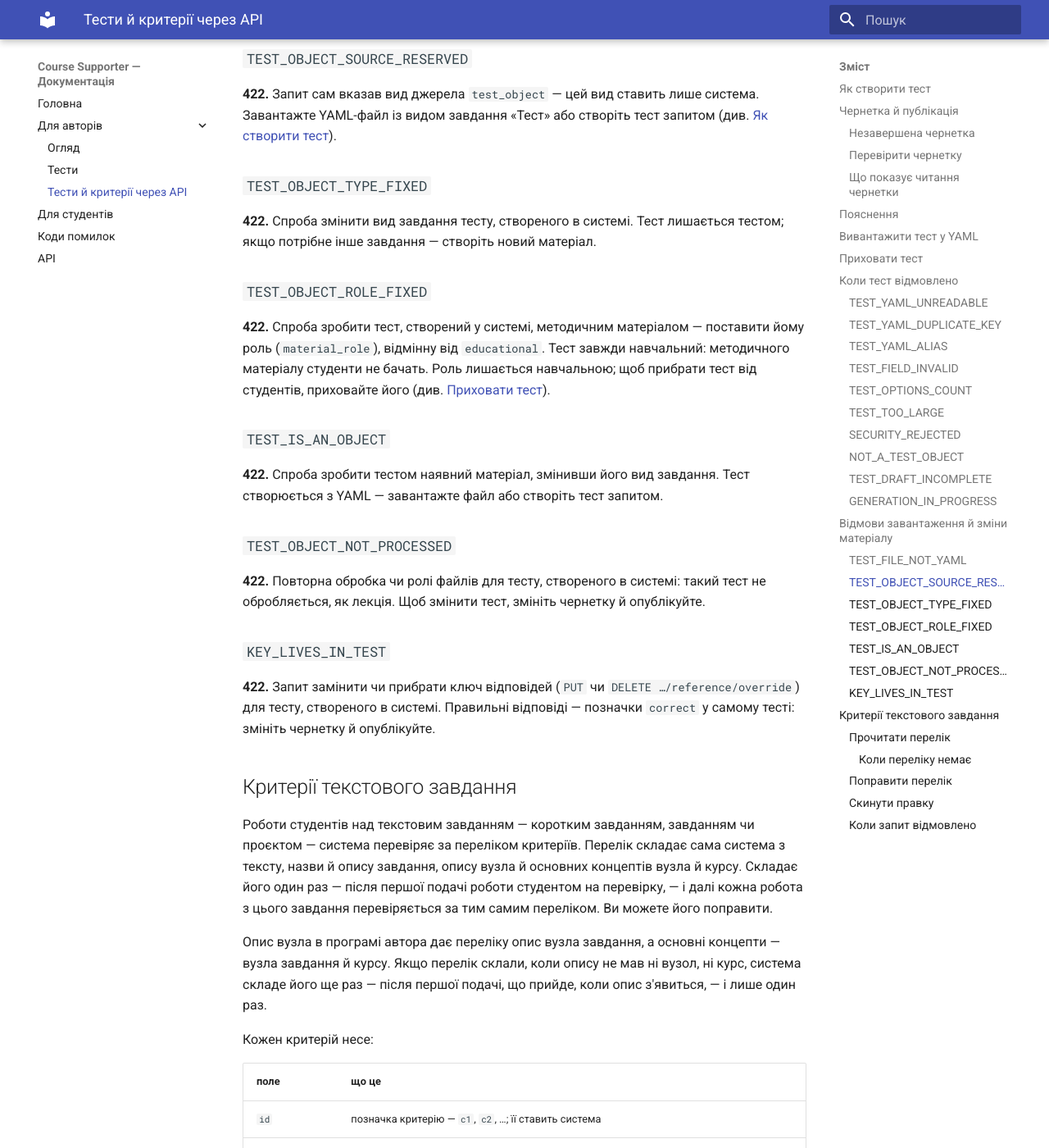
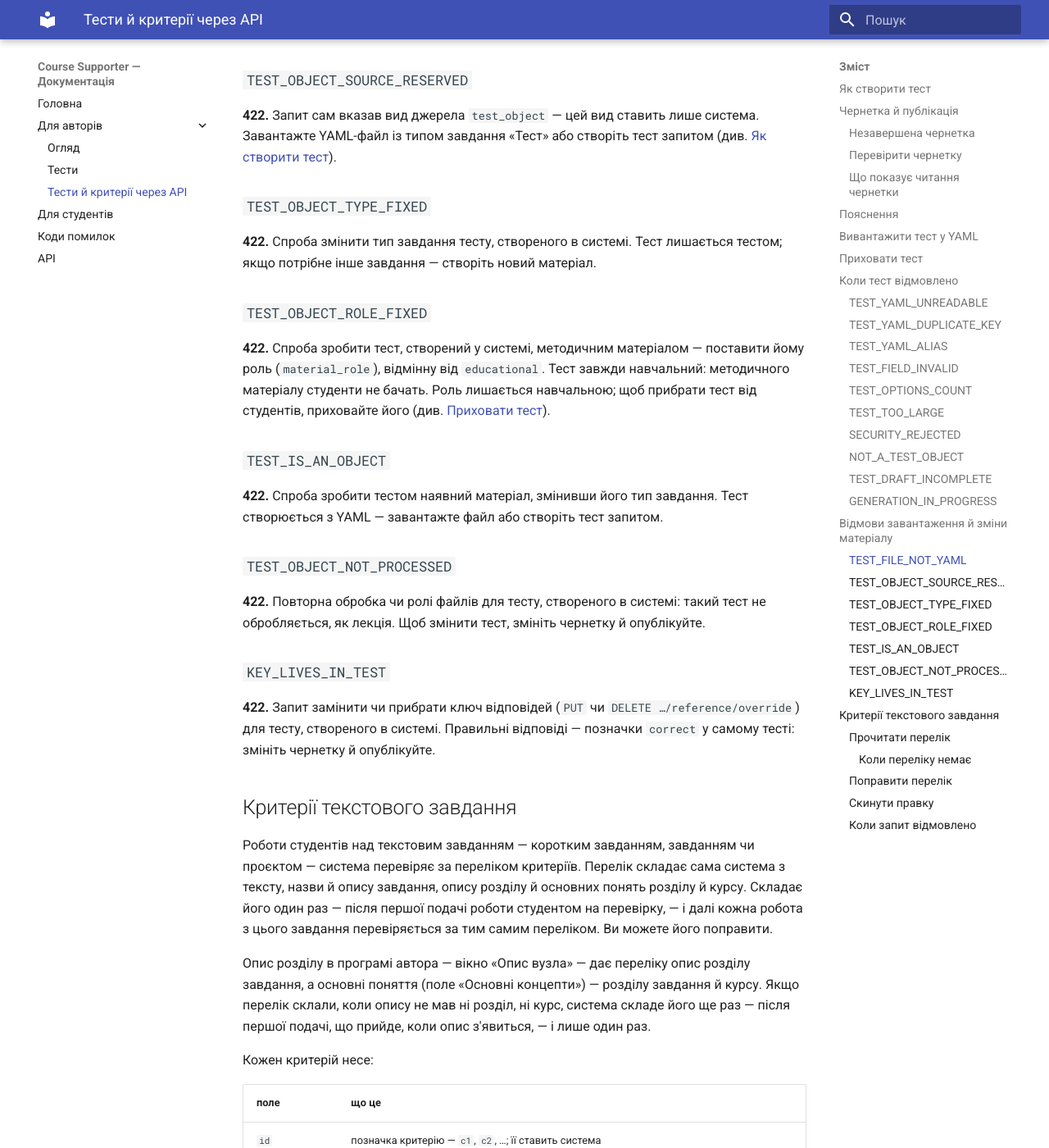
Before and after one commit to KonstZiv/course-supporter, an MkDocs documentation site: the page built from docs/uk/authors/api.md, in a window 1280 px wide and 1400 px high, scrolled down 7823 px. Shown: the whole window at 82% size. Built offline with MkDocs 1.6.1 and Material for MkDocs 9.7.7, drawn with Linux system fonts in a browser that asks for light colours; some of the changed text lies outside the part shown.

Commit message:
docs(authors): align wording with the guide vocabulary
"Тип завдання" for the task type, "розділ" for a course node and
"поняття" for its main concepts, with the app's own labels quoted where
they still read "вузол" and "концепти". The authors' "Тести" page sends
the reader to the editor's model check instead of the API route, and the
two pages name each other where the old page said "below" or "above".

Co-Authored-By: Claude Opus 5.5 <noreply@anthropic.com>
Claude-Session: https://claude.ai/code/session_01JrnFcwJ9rH1PSh6u3zQNQV

```diff
--- a/docs/uk/authors/api.md
+++ b/docs/uk/authors/api.md
@@ -24,7 +24,7 @@ last_updated: 2026-10-03
 ## Як створити тест {#create}
 
 **Файлом.** У програмі автора завантажте YAML-файл (`.yaml` чи `.yml`) у потрібний розділ курсу, як
-будь-який матеріал, і оберіть вид завдання «Тест». Система не обробляє такий файл, як лекцію: вона
+будь-який матеріал, і оберіть тип завдання «Тест». Система не обробляє такий файл, як лекцію: вона
 одразу перевіряє його й створює тест із чернеткою; сам файл не зберігається. Якщо у файлі помилка
 формату, тест не створюється, а відмова називає її місце (див. [Коли тест відмовлено](#refusals)).
 Незавершений тест створюється — його можна дописати пізніше (див. [Незавершена чернетка](#incomplete)).
@@ -317,18 +317,18 @@ curl https://api.pythoncourse.me/api/v1/tests/$TEST_ID/yaml -H "X-API-Key: $PREP
 
 ### `TEST_FILE_NOT_YAML` {#TEST_FILE_NOT_YAML}
 
-**422.** Матеріал із видом завдання «Тест» — не YAML-файл (`.yaml`, `.yml`), а інший файл чи
+**422.** Матеріал із типом завдання «Тест» — не YAML-файл (`.yaml`, `.yml`), а інший файл чи
 посилання. Тест із тексту чи документа Word система більше не приймає. Запишіть тест у YAML і
 завантажте файлом.
 
 ### `TEST_OBJECT_SOURCE_RESERVED` {#TEST_OBJECT_SOURCE_RESERVED}
 
 **422.** Запит сам вказав вид джерела `test_object` — цей вид ставить лише система. Завантажте
-YAML-файл із видом завдання «Тест» або створіть тест запитом (див. [Як створити тест](#create)).
+YAML-файл із типом завдання «Тест» або створіть тест запитом (див. [Як створити тест](#create)).
 
 ### `TEST_OBJECT_TYPE_FIXED` {#TEST_OBJECT_TYPE_FIXED}
 
-**422.** Спроба змінити вид завдання тесту, створеного в системі. Тест лишається тестом; якщо
+**422.** Спроба змінити тип завдання тесту, створеного в системі. Тест лишається тестом; якщо
 потрібне інше завдання — створіть новий матеріал.
 
 ### `TEST_OBJECT_ROLE_FIXED` {#TEST_OBJECT_ROLE_FIXED}
@@ -340,7 +340,7 @@ YAML-файл із видом завдання «Тест» або створі
 
 ### `TEST_IS_AN_OBJECT` {#TEST_IS_AN_OBJECT}
 
-**422.** Спроба зробити тестом наявний матеріал, змінивши його вид завдання. Тест створюється з YAML —
+**422.** Спроба зробити тестом наявний матеріал, змінивши його тип завдання. Тест створюється з YAML —
 завантажте файл або створіть тест запитом.
 
 ### `TEST_OBJECT_NOT_PROCESSED` {#TEST_OBJECT_NOT_PROCESSED}
@@ -358,13 +358,14 @@ YAML-файл із видом завдання «Тест» або створі
 
 Роботи студентів над текстовим завданням — коротким завданням, завданням чи проєктом — система
 перевіряє за переліком критеріїв. Перелік складає сама система з тексту, назви й опису завдання,
-опису вузла й основних концептів вузла й курсу. Складає його один раз — після першої подачі роботи
+опису розділу й основних понять розділу й курсу. Складає його один раз — після першої подачі роботи
 студентом на перевірку, — і далі кожна робота з цього завдання перевіряється за тим самим переліком.
 Ви можете його поправити.
 
-Опис вузла в програмі автора дає переліку опис вузла завдання, а основні концепти — вузла завдання й
-курсу. Якщо перелік склали, коли опису не мав ні вузол, ні курс, система складе його ще раз — після
-першої подачі, що прийде, коли опис з'явиться, — і лише один раз.
+Опис розділу в програмі автора — вікно «Опис вузла» — дає переліку опис розділу завдання, а основні
+поняття (поле «Основні концепти») — розділу завдання й курсу. Якщо перелік склали, коли опису не мав
+ні розділ, ні курс, система складе його ще раз — після першої подачі, що прийде, коли опис
+з'явиться, — і лише один раз.
 
 Кожен критерій несе:
 
@@ -376,7 +377,7 @@ YAML-файл із видом завдання «Тест» або створі
 | `weight` | вага: `must` — обов'язково, `should` — бажано, `may` — можна |
 | `check_method` | як перевірити: `model_verdict` — система оцінює роботу за текстом і ознакою критерію; `mandatory_points` — критерій виконано, коли в роботі є кожен обов'язковий пункт; `code_test` — перевірка запуском коду, лише в проєкті |
 | `soft_descent` | `true` — перевірку запуском коду поки виконує оцінка системи: запускати код система ще не вміє |
-| `concepts` | основні концепти, яких стосується критерій |
+| `concepts` | основні поняття, яких стосується критерій |
 | `mandatory_points` | обов'язкові пункти — для `mandatory_points`; кожен має свою позначку: `c1.p1`, `c1.p2`, … |
 
 ### Прочитати перелік {#criteria-read}
@@ -401,9 +402,9 @@ curl https://api.pythoncourse.me/api/v1/documents/$TASK_ID/criteria -H "X-API-Ke
 - `author` — ваша правка, якщо ви її зробили;
 - `in_force` — перелік, за яким перевіряються роботи: `layer` каже, чий він (`author` — ваша правка,
   `model` — перелік системи), `criteria` — самі критерії;
-- `contradictions` — де завдання суперечить опису вузла. Це лише для вас: ні в критерії, ні в бал
+- `contradictions` — де завдання суперечить опису розділу. Це лише для вас: ні в критерії, ні в бал
   воно не йде;
-- `concepts` — концепти, які можна назвати в критеріях.
+- `concepts` — поняття, які можна назвати в критеріях.
 
 #### Коли переліку немає {#criteria-none}
 
@@ -446,9 +447,9 @@ curl -X PUT https://api.pythoncourse.me/api/v1/documents/$TASK_ID/criteria/overr
   новому пункту — після найбільшої серед пунктів його критерію. Критерій, якого немає в правці, з
   переліку прибрано.
 - `soft_descent` не надсилають — його ставить система.
-- Концепти — лише з `concepts` читання.
+- Поняття — лише з `concepts` читання.
 - Межі: до 60 критеріїв; текст і ознака — до 600 знаків; до 10 обов'язкових пунктів на критерій,
-  пункт — до 300 знаків; до 10 концептів на критерій. Порушення межі — відмова **422**, що називає
+  пункт — до 300 знаків; до 10 понять на критерій. Порушення межі — відмова **422**, що називає
   поле.
 - Суперечностей правка не змінює.
 
@@ -478,5 +479,5 @@ curl -X DELETE https://api.pythoncourse.me/api/v1/documents/$TASK_ID/criteria/ov
 | `TASK_NOT_READY` {#TASK_NOT_READY} | 422 | завдання ще обробляється або його прибрано з курсу | дочекайтеся кінця обробки й повторіть запит |
 | `AWAITING_FIRST_SUBMISSION` {#AWAITING_FIRST_SUBMISSION} | 422 | правка, поки переліку немає | прочитайте перелік: `status` і `message` кажуть, чому його немає й що робити (див. [Коли переліку немає](#criteria-none)); правте, коли `status` — `ready` |
 | `UNKNOWN_CRITERION_ID` {#UNKNOWN_CRITERION_ID} | 422 | у правці є `id` критерію чи пункту, якого немає в чинному переліку | прочитайте перелік знову й надішліть правку з його `id`; новий критерій надсилайте без `id` |
-| `CHECK_METHOD_NOT_ADMITTED` {#CHECK_METHOD_NOT_ADMITTED} | 422 | спосіб перевірки не для цього виду завдання: `code_test` — лише в проєкті | виберіть `model_verdict` чи `mandatory_points` |
-| `UNKNOWN_CONCEPT` {#UNKNOWN_CONCEPT} | 422 | концепт, якого немає в `concepts` читання | виберіть концепт із `concepts` або приберіть його |
+| `CHECK_METHOD_NOT_ADMITTED` {#CHECK_METHOD_NOT_ADMITTED} | 422 | спосіб перевірки не для цього типу завдання: `code_test` — лише в проєкті | виберіть `model_verdict` чи `mandatory_points` |
+| `UNKNOWN_CONCEPT` {#UNKNOWN_CONCEPT} | 422 | поняття, якого немає в `concepts` читання | виберіть поняття з `concepts` або приберіть його |
```
Also changed, not shown: other parts of docs/uk/authors/api.md (+3 -3 lines), docs/uk/authors/tests.md (+6 -5 lines), docs/uk/errors/index.md (+2 -2 lines).
